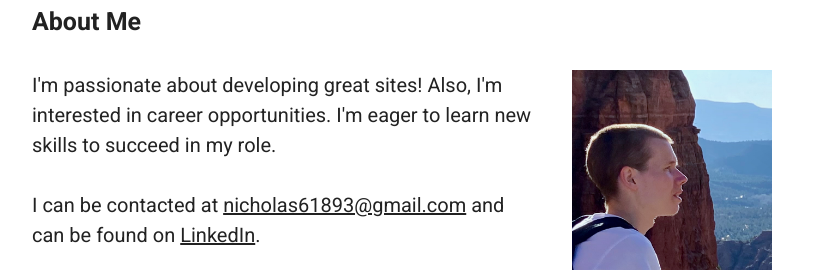
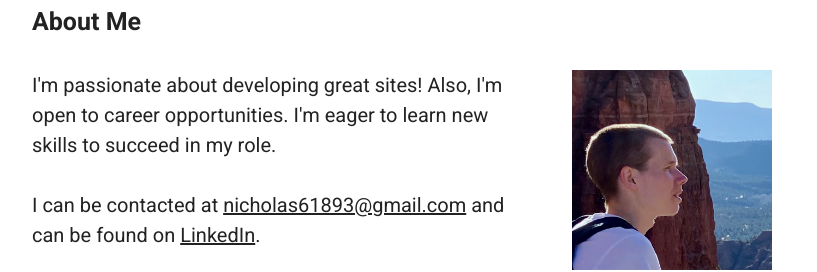
Before and after one commit to nickstaffanson/nickstaffanson.github.io, a website built with webpack: page index.html in a window 1280 px wide. Shown: the part 974-1246 px from the top of the page, without its empty margins (228-1045 px from the left). Built offline with nearby package versions, Linux system fonts and the light colour scheme.

Commit message:
Update index.html

```diff
--- a/index.html
+++ b/index.html
@@ -58,7 +58,7 @@
     <section>
       <h2>About Me</h2>
       <img src="img/photo.jpeg" alt="Photo of me">
-      <p>I'm passionate about developing great sites! Also, I'm interested in career opportunities. I'm eager to learn new skills to succeed in my role.</p>
+      <p>I'm passionate about developing great sites! Also, I'm open to career opportunities. I'm eager to learn new skills to succeed in my role.</p>
       <p>I can be contacted at <a href="mailto:nicholas61893@gmail.com">nicholas61893@gmail.com</a> and can be found on <a rel="noreferrer noopener" target="_blank" href="https://www.linkedin.com/in/nickstaffanson/">LinkedIn</a>.</p>
     </section>
   </main>
```
